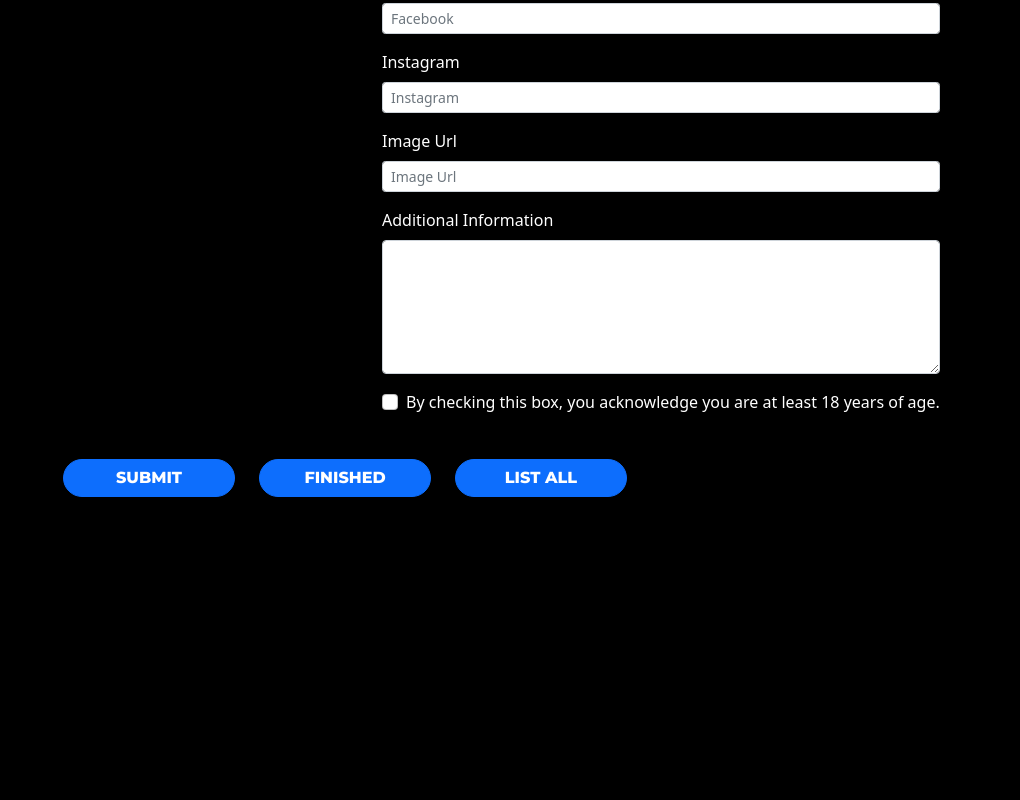
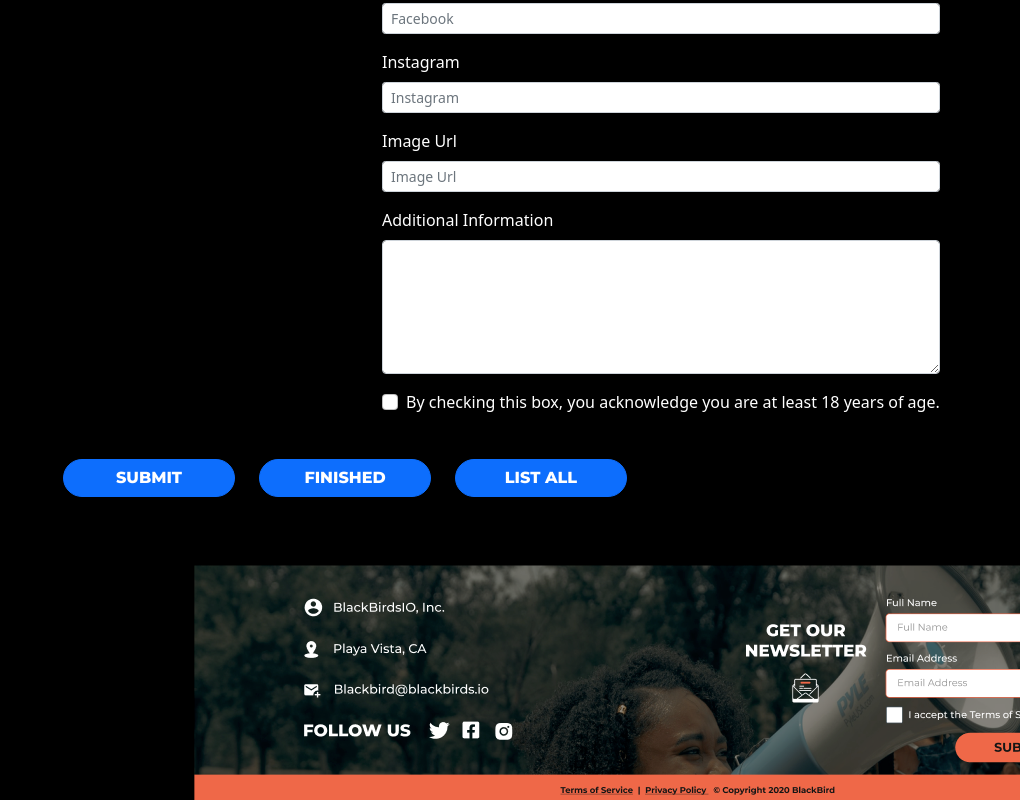
Before and after one commit to e0marina/react-dev-challenge, a React (Create React App) app: page / in a window 1280 px wide. Shown: the part 1362-2162 px from the top of the page, without its empty margins (260-1280 px from the left). Before the commit the page ends 1859 px from the top, so only its background shows below. Built offline with nearby package versions, Linux system fonts and the light colour scheme; a web font is replaced by a local one.

Commit message:
added footer

```diff
--- a/src/App.js
+++ b/src/App.js
@@ -2,7 +2,7 @@ import { BrowserRouter as Router, Route, Switch } from 'react-router-dom';
 import MainWrapper from './components/mainWrapper';
 import Confirm from './components/confirm';
 import Success from './components/success';
-//import './App.css';
+import './App.css';
 
 function App() {
   return (
--- a/src/components/footer.js
+++ b/src/components/footer.js
@@ -0,0 +1,22 @@
+import React from 'react';
+import { Row, Col } from 'react-bootstrap';
+
+function Footer() {
+  return (
+    <>
+      <Row>
+        <Col></Col>
+        <Col className='footer'>
+          <img
+            className='footer-img'
+            alt='footer'
+            src='/images/footer.png'
+          ></img>
+        </Col>
+        <Col></Col>
+      </Row>
+    </>
+  );
+}
+
+export default Footer;
--- a/src/components/mainWrapper.js
+++ b/src/components/mainWrapper.js
@@ -3,6 +3,7 @@ import { Container, Row } from 'react-bootstrap';
 import Header from './header';
 import SubHeader from './subHeader';
 import FormWrapper from './form';
+import Footer from './footer';
 
 const MainWrapper = () => {
   return (
@@ -13,6 +14,7 @@ const MainWrapper = () => {
         <Row>
           <FormWrapper />
         </Row>
+        <Footer />
       </Container>
     </>
   );
--- a/src/index.css
+++ b/src/index.css
@@ -7,6 +7,24 @@ body {
   -moz-osx-font-smoothing: grayscale;
   background-color: #000 !important;
 }
+.footer,
+.header {
+  max-width: 1004px;
+}
+.header-img {
+  margin: 0 auto;
+  height: 551px;
+  width: 1004px;
+}
+
+.footer {
+  position: absolute;
+  top: 1924px;
+  right: -434px;
+  height: 238px;
+  width: 1004px;
+}
+
 .sub-header {
   position: absolute;
   left: 630px;
```
